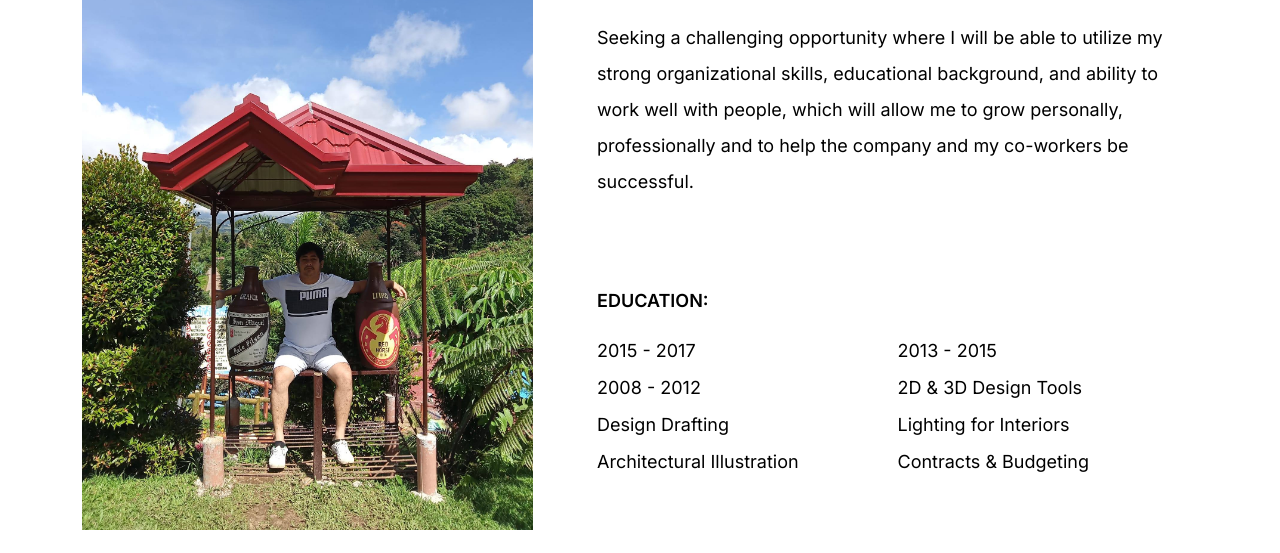
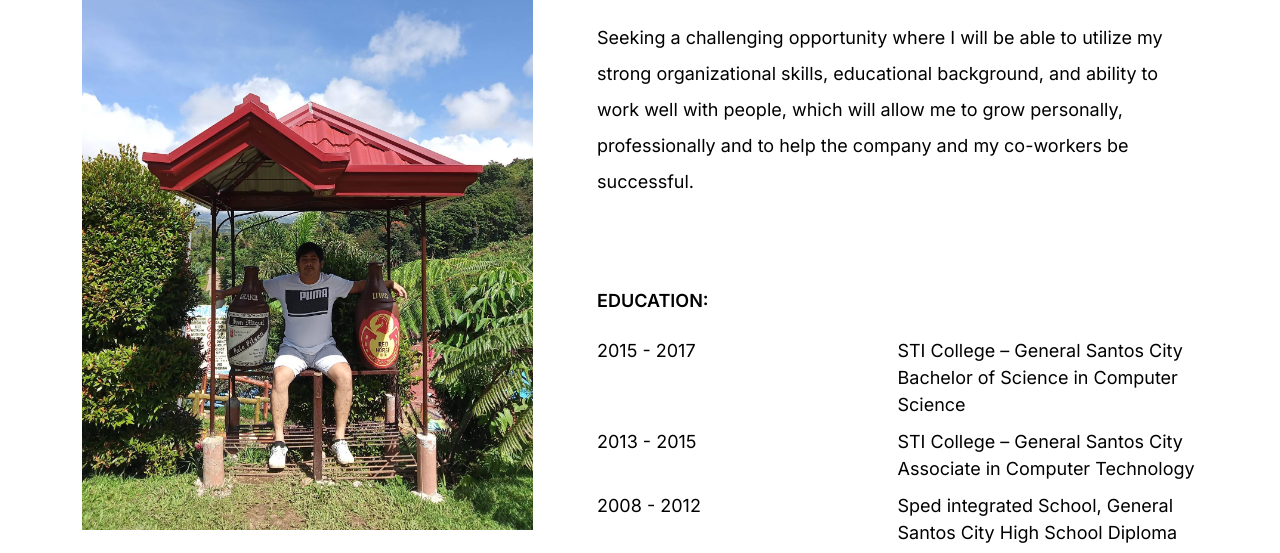
Before and after one commit to Capgo/joselitodev.github.io, a plain HTML site: page index.html in a window 1280 px wide. Shown: the part 357-910 px from the top of the page. Drawn offline with nearby package versions, Linux system fonts and the light colour scheme.

Commit message:
Update index.html

```diff
--- a/index.html
+++ b/index.html
@@ -60,9 +60,18 @@
                 <section class="ds-info-list-section">
                     <h3 class="">EDUCATION:</h3>
                    <ul>
-                      <li>2015 - 2017</li>
-                      <li>2013 - 2015</li>
-                      <li>2008 - 2012</li>
+                      <li>2015 - 2017
+                      <li>STI College – General Santos City
+                        Bachelor of Science in Computer
+                        Science
+                      <li>2013 - 2015
+                        <li>STI College – General Santos City
+                          Associate in Computer Technology
+                          <li>2008 - 2012
+                            <li>Sped integrated School, General Santos City
+                              High School Diploma
+
+
                       <li>2D & 3D Design Tools</li>
                       <li>Design Drafting</li>
                       <li>Lighting for Interiors</li>
```
